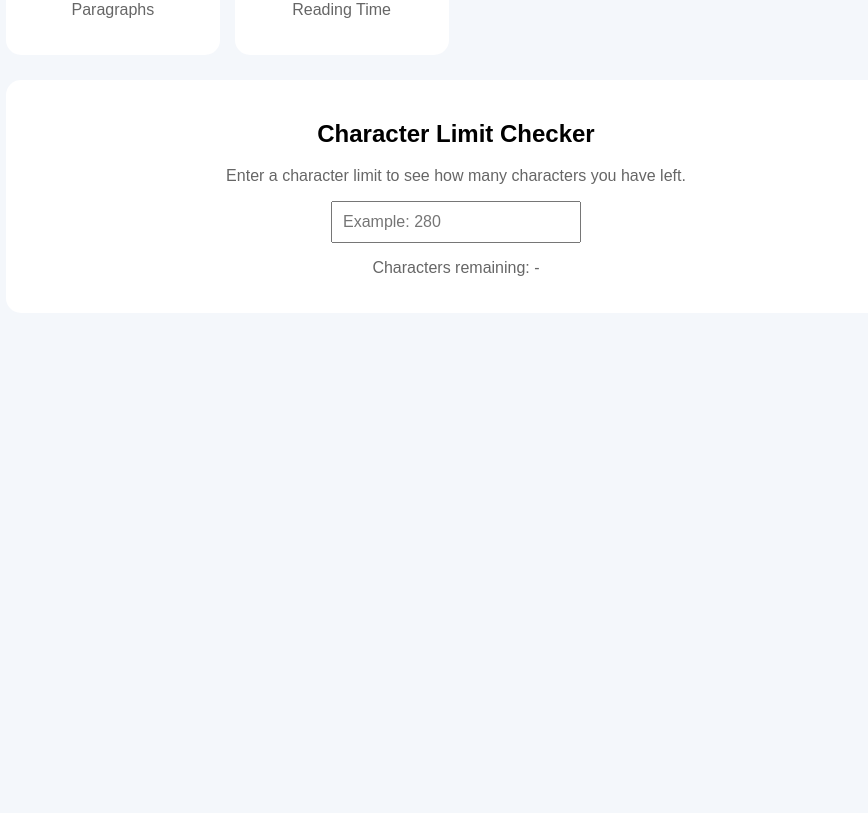
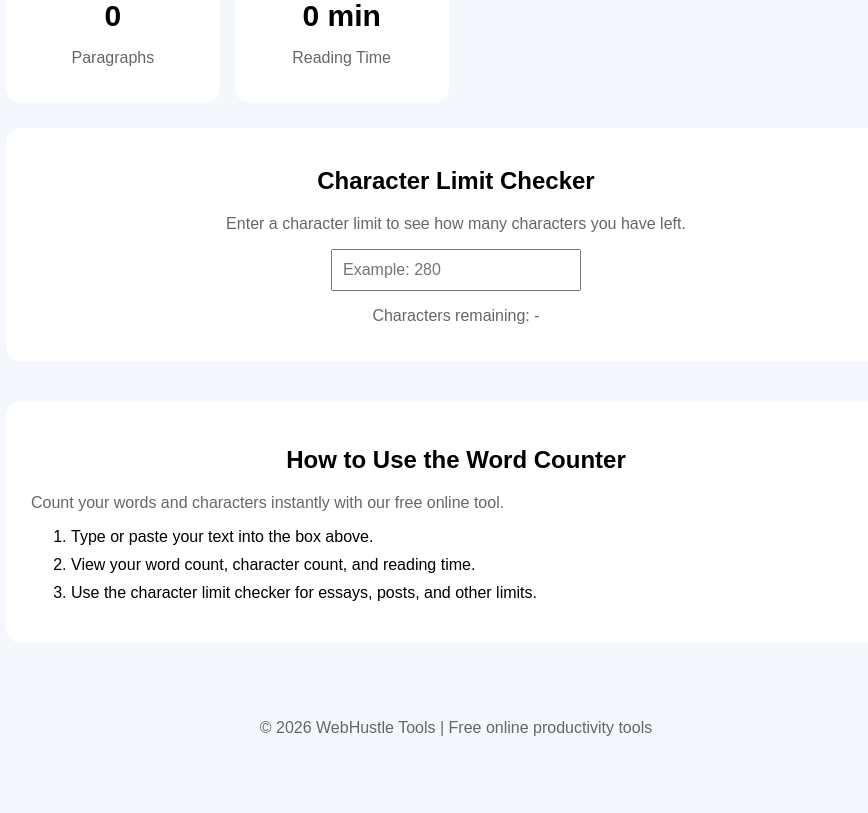
Before and after one commit to webhustle566/word-counter, a plain HTML site: page index.html in a window 1280 px wide. Shown: the part 737-1550 px from the top of the page, without its empty margins (184-1052 px from the left). Before the commit the page ends 1090 px from the top, so only its background shows below. Drawn offline with Linux system fonts and the light colour scheme.

Commit message:
Updated website design

```diff
--- a/index.html
+++ b/index.html
@@ -1,80 +1,111 @@
 <!DOCTYPE html>
 <html lang="en">
+
 <head>
+
     <meta charset="UTF-8">
     <meta name="viewport" content="width=device-width, initial-scale=1.0">
-    <title>Free Word Counter & Character Counter Tool</title>
-    <meta name="description" content="Free online word counter and character counter. Count words, characters, sentences, paragraphs, and check character limits instantly.">
+
+    <title>Free Word & Character Counter Tool | WebHustle Tools</title>
+
+    <meta name="description" content="Free online word counter and character counter. Count words, characters, sentences, paragraphs, and reading time instantly.">
+
     <link rel="stylesheet" href="style.css">
+
 </head>
+
 
 <body>
 
+
 <div class="container">
 
-        <h1>Word & Character Counter</h1>
+
+    <h2 class="brand">WebHustle Tools</h2>
+
+
+    <h1>Free Word & Character Counter</h1>
+
 
     <p>
         Count words, characters, sentences, paragraphs, and reading time instantly.
     </p>
 
+
+
     <textarea id="text" placeholder="Start typing here..."></textarea>
 
 
+
     <div class="buttons">
+
         <button id="clear">Clear</button>
+
         <button id="copy">Copy Text</button>
+
     </div>
+
+
 
 
     <div class="stats">
 
-            <div class="card">
-                <h2 id="words">0</h2>
-                <p>Words</p>
-            </div>
 
         <div class="card">
-                <h2 id="characters">0</h2>
-                <p>Characters</p>
-            </div>
 
-            <div class="card">
-                <h2 id="charactersNoSpaces">0</h2>
-                <p>Characters (No Spaces)</p>
-            </div>
+            <h2 id="words">0</h2>
 
-            <div class="card">
-                <h2 id="sentences">0</h2>
-                <p>Sentences</p>
-            </div>
-
-            <div class="card">
-                <h2 id="paragraphs">0</h2>
-                <p>Paragraphs</p>
-            </div>
-
-            <div class="card">
-                <h2 id="reading">0 min</h2>
-                <p>Reading Time</p>
-            </div>
+            <p>Words</p>
 
         </div>
 
 
-        <div class="limit-checker">
 
-            <h2>Character Limit Checker</h2>
+        <div class="card">
 
-            <p>
-                Enter a character limit to see how many characters you have left.
-            </p>
+            <h2 id="characters">0</h2>
 
-            <input id="limit" type="number" placeholder="Example: 280">
+            <p>Characters</p>
 
-            <p id="limitResult">
-                Characters remaining: -
-            </p>
+        </div>
+
+
+
+        <div class="card">
+
+            <h2 id="charactersNoSpaces">0</h2>
+
+            <p>Characters (No Spaces)</p>
+
+        </div>
+
+
+
+        <div class="card">
+
+            <h2 id="sentences">0</h2>
+
+            <p>Sentences</p>
+
+        </div>
+
+
+
+        <div class="card">
+
+            <h2 id="paragraphs">0</h2>
+
+            <p>Paragraphs</p>
+
+        </div>
+
+
+
+        <div class="card">
+
+            <h2 id="reading">0 min</h2>
+
+            <p>Reading Time</p>
 
         </div>
 
@@ -82,7 +113,80 @@
     </div>
 
 
+
+
+
+    <div class="limit-checker">
+
+
+        <h2>Character Limit Checker</h2>
+
+
+        <p>
+            Enter a character limit to see how many characters you have left.
+        </p>
+
+
+        <input id="limit" type="number" placeholder="Example: 280">
+
+
+        <p id="limitResult">
+            Characters remaining: -
+        </p>
+
+
+    </div>
+
+
+
+
+
+    <div class="how-it-works">
+
+
+        <h2>How to Use the Word Counter</h2>
+
+
+        <p>
+            Count your words and characters instantly with our free online tool.
+        </p>
+
+
+        <ol>
+
+            <li>Type or paste your text into the box above.</li>
+
+            <li>View your word count, character count, and reading time.</li>
+
+            <li>Use the character limit checker for essays, posts, and other limits.</li>
+
+        </ol>
+
+
+    </div>
+
+
+
+
+
+    <footer>
+
+        <p>
+            © 2026 WebHustle Tools | Free online productivity tools
+        </p>
+
+    </footer>
+
+
+
+
+</div>
+
+
+
 <script src="script.js"></script>
 
+
 </body>
+
 </html>
--- a/style.css
+++ b/style.css
@@ -15,6 +15,13 @@ body {
     max-width: 900px;
     margin: auto;
     text-align: center;
+}
+
+
+.brand {
+    font-size: 24px;
+    margin-bottom: 10px;
+    font-weight: bold;
 }
 
 
@@ -104,3 +111,45 @@ button:hover {
     margin: 0;
     font-size: 30px;
 }
+
+
+.how-it-works {
+
+    background: white;
+
+    margin-top: 40px;
+
+    padding: 25px;
+
+    border-radius: 15px;
+
+    text-align: left;
+
+}
+
+
+.how-it-works h2 {
+
+    text-align: center;
+
+}
+
+
+.how-it-works li {
+
+    margin: 10px 0;
+
+}
+
+
+footer {
+
+    margin-top: 40px;
+
+    padding: 20px;
+
+    text-align: center;
+
+    color: #777;
+
+}
```
Lines whose indentation alone changed are shown as unchanged.
